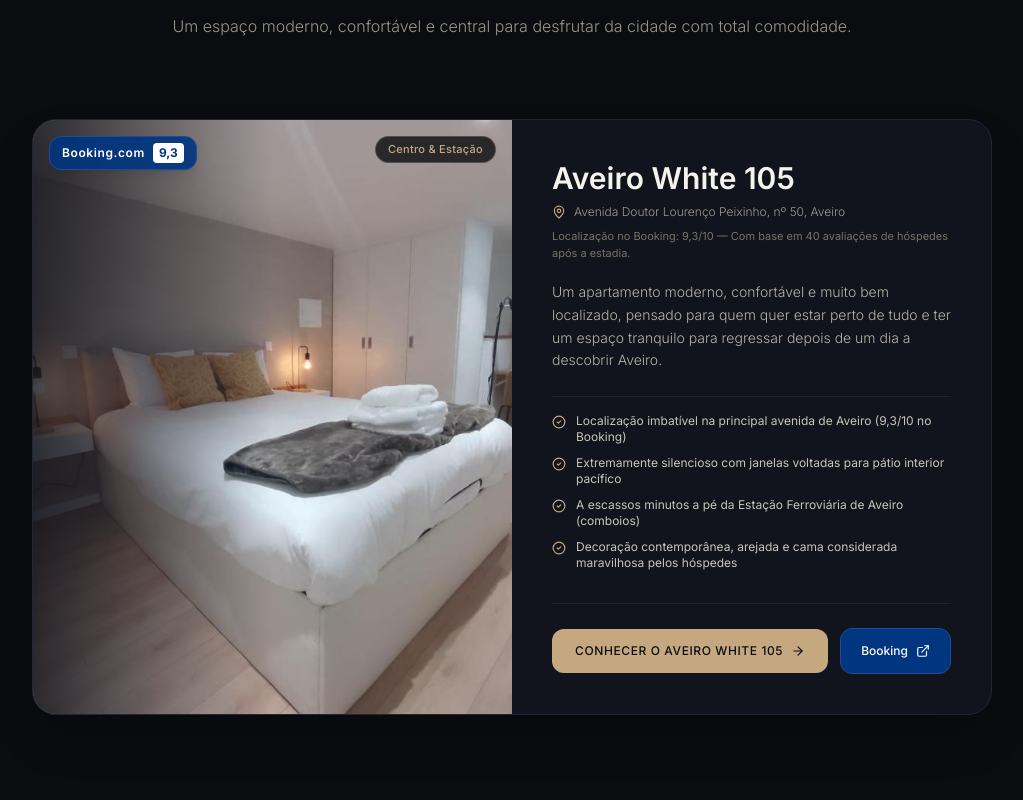
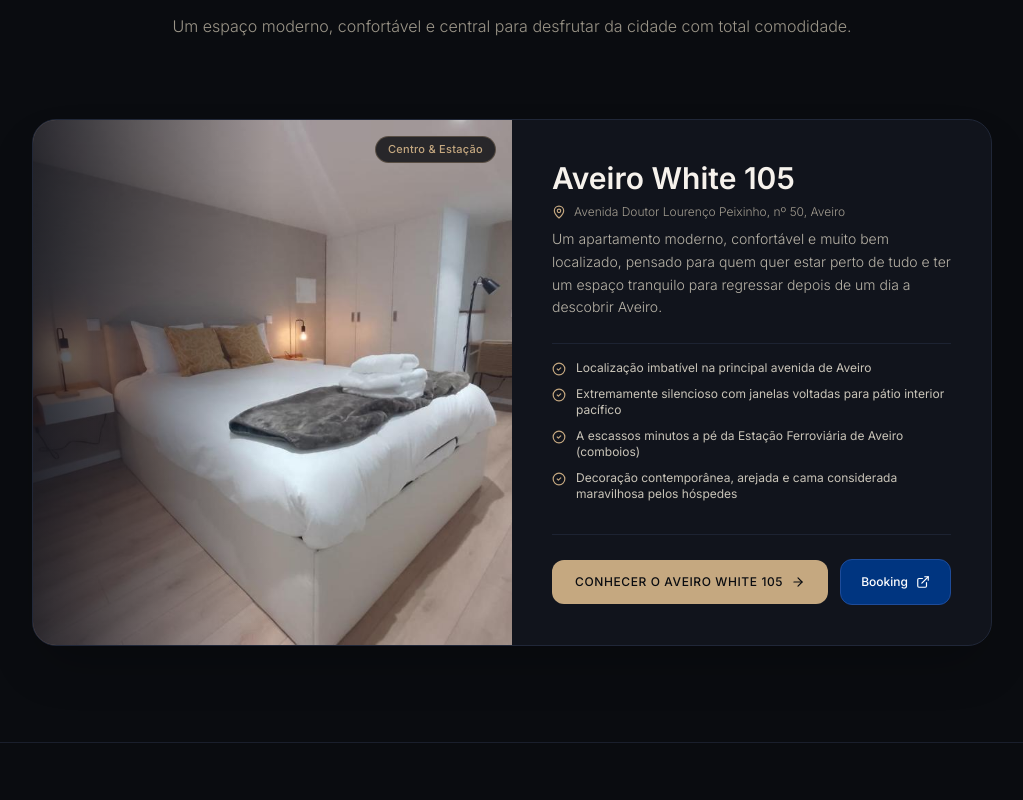
Before and after one commit to brunodefreittas/Alojamentos-Aveiro, a React (Vite) app: page / in a window 1280 px wide. Shown: the part 1100-1900 px from the top of the page, without its empty margins (128-1151 px from the left). Built offline with nearby package versions, Linux system fonts and the light colour scheme.

Commit message:
refactor: remove Booking.com review scores from UI and data
Eliminate external Booking.com rating widgets and score data from components and configuration to decouple the UI from specific third-party platform metrics.

```diff
--- a/src/components/ApartmentView.tsx
+++ b/src/components/ApartmentView.tsx
@@ -107,20 +107,7 @@ export const ApartmentView: React.FC<ApartmentViewProps> = ({
             />
             <div className="absolute inset-0 bg-gradient-to-t from-[#0a0c10] via-[#0a0c10]/85 to-[#0a0c10]/60" />
 
-            {/* Top badges */}
-            <div className="relative z-10 flex flex-wrap items-center gap-2.5">
-              <div className="inline-flex items-center gap-2 px-3 py-1.5 rounded-xl bg-[#003580]/95 text-white backdrop-blur-md border border-[#1e4c9a] shadow-lg">
-                <span className="text-xs font-semibold tracking-wider">Booking.com</span>
-                <span className="px-1.5 py-0.5 rounded bg-white text-[#003580] text-xs font-bold">
-                  {apartment.bookingLocationScore.toString().replace('.', ',')}
-                </span>
-              </div>
-              <span className="text-[11px] text-[#e0ded8] bg-[#0a0c10]/90 border border-[#2c354a] px-3 py-1.5 rounded-xl backdrop-blur-md">
-                {lang === 'pt'
-                  ? `Baseado em ${apartment.bookingReviewsCount} avaliações`
-                  : `Based on ${apartment.bookingReviewsCount} reviews`}
-              </span>
-            </div>
+
 
             {/* Bottom Hero Content */}
             <div className="relative z-10 flex flex-col md:flex-row md:items-end justify-between gap-6 mt-12 sm:mt-0">
--- a/src/components/ApartmentsShowcase.tsx
+++ b/src/components/ApartmentsShowcase.tsx
@@ -55,14 +55,6 @@ export const ApartmentsShowcase: React.FC<ApartmentsShowcaseProps> = ({
             />
             <div className="absolute inset-0 bg-gradient-to-t lg:bg-gradient-to-r from-[#11141c] via-transparent to-transparent opacity-80 pointer-events-none" />
 
-            {/* Booking Score Badge */}
-            <div className="absolute top-4 left-4 inline-flex items-center gap-2 px-3 py-1.5 rounded-xl bg-[#003580]/90 text-white backdrop-blur-md border border-[#1e4c9a] shadow-lg">
-              <span className="text-xs font-semibold tracking-wider">Booking.com</span>
-              <span className="px-1.5 py-0.5 rounded bg-white text-[#003580] text-xs font-bold">
-                {white.bookingLocationScore.toString().replace('.', ',')}
-              </span>
-            </div>
-
             {/* Quick Tag */}
             <span className="absolute top-4 right-4 px-3 py-1 rounded-full text-[11px] font-medium tracking-wide bg-[#0a0c10]/80 text-[#c5a880] border border-[#c5a880]/30 backdrop-blur-md">
               {lang === 'pt' ? 'Centro & Estação' : 'Center & Station'}
@@ -84,11 +76,7 @@ export const ApartmentsShowcase: React.FC<ApartmentsShowcaseProps> = ({
                 <span>{white.address}, {white.city}</span>
               </div>
 
-              <div className="text-[11px] text-[#787265] mb-5">
-                {lang === 'pt'
-                  ? `Localização no Booking: 9,3/10 — Com base em ${white.bookingReviewsCount} avaliações de hóspedes após a estadia.`
-                  : `Booking.com location: 9.3/10 — Based on ${white.bookingReviewsCount} verified guest reviews.`}
-              </div>
+
 
               <p className="text-sm text-[#b8b3a7] font-light leading-relaxed mb-6">
                 {white.homeCardText[lang]}
--- a/src/components/LocationSection.tsx
+++ b/src/components/LocationSection.tsx
@@ -40,13 +40,10 @@ export const LocationSection: React.FC<LocationSectionProps> = ({
           {/* Left Info Column */}
           <div className="lg:col-span-5 flex flex-col justify-between p-8 rounded-3xl bg-[#11141c] border border-[#232b3d] shadow-xl">
             <div>
-              <div className="flex items-center justify-between mb-4">
+              <div className="mb-4">
                 <h3 className="font-serif text-2xl sm:text-3xl text-[#fbf8f3]">
                   {currentApartment.name}
                 </h3>
-                <span className="px-2.5 py-1 rounded-lg bg-[#003580] text-white text-xs font-bold">
-                  {currentApartment.bookingLocationScore.toString().replace('.', ',')} / 10
-                </span>
               </div>
 
               <div className="flex items-start gap-2 text-xs text-[#b0aaa0] mb-6 font-light">
--- a/src/data/apartmentsData.ts
+++ b/src/data/apartmentsData.ts
@@ -24,8 +24,6 @@ export const APARTMENTS_DATA: Record<'aveiro-white-105', ApartmentData> = {
     postalCode: '3800-165',
     city: 'Aveiro',
     country: 'Portugal',
-    bookingLocationScore: 9.3,
-    bookingReviewsCount: 40,
     bookingUrl: 'https://www.booking.com/hotel/pt/aveiro-white-105.pt-br.html',
     heroImage: '/images/aveiro-white/aveiro-white-01.jpg',
     introTitle: {
@@ -58,8 +56,8 @@ export const APARTMENTS_DATA: Record<'aveiro-white-105', ApartmentData> = {
     },
     highlights: [
       {
-        pt: 'Localização imbatível na principal avenida de Aveiro (9,3/10 no Booking)',
-        en: 'Unbeatable address on Aveiro main avenue (9.3/10 location score on Booking)',
+        pt: 'Localização imbatível na principal avenida de Aveiro',
+        en: 'Unbeatable address on Aveiro main avenue',
       },
       {
         pt: 'Extremamente silencioso com janelas voltadas para pátio interior pacífico',
@@ -77,7 +75,7 @@ export const APARTMENTS_DATA: Record<'aveiro-white-105', ApartmentData> = {
     amenities: [
       {
         iconName: 'MapPin',
-        label: { pt: 'Localização Central 9,3/10', en: 'Central Location 9.3/10' },
+        label: { pt: 'Localização Central', en: 'Central Location' },
         description: { pt: 'Avenida Dr. Lourenço Peixinho', en: 'On main central avenue' },
       },
       {
--- a/src/data/translations.ts
+++ b/src/data/translations.ts
@@ -12,7 +12,7 @@ export const TRANSLATIONS = {
     },
     hero: {
       eyebrow: 'ESTADIA EM AVEIRO',
-      title: 'Fique em Aveiro. Descubra a cidade ao seu ritmo.',
+      title: 'Alojamentos em Aveiro. Descubra a cidade ao seu ritmo.',
       text: 'Entre canais, moliceiros, sabores tradicionais e passeios junto à ria, Aveiro convida a ficar mais um pouco. Escolha o alojamento que combina consigo e aproveite a cidade com todo o conforto.',
       cta: 'Conhecer os alojamentos',
       secondaryCta: 'Descobrir Aveiro',
@@ -21,7 +21,6 @@ export const TRANSLATIONS = {
       title: 'Dois espaços. Uma cidade para descobrir.',
       text: 'Escolha o espaço que melhor combina com a sua estadia e tenha Aveiro como ponto de partida para dias de descanso, descoberta e bons momentos.',
       cta: 'Conhecer alojamento',
-      ratingNote: 'Baseado em avaliações de hóspedes no Booking',
       viewOnBooking: 'Ver no Booking',
     },
     aveiroIntro: {
@@ -89,8 +88,6 @@ export const TRANSLATIONS = {
       locationTitle: 'Aveiro começa à porta.',
       pointsOfInterestTitle: 'Pontos de interesse a pé',
       minutesWalk: 'min a pé',
-      bookingScoreLabel: 'Avaliação de localização no Booking',
-      basedOnReviews: 'Com base em avaliações verificadas de hóspedes',
       bookButton: 'Reservar no Booking',
       interestedQuestion: 'Gostou deste espaço?',
       interestedText: 'Consulte a disponibilidade e faça a sua reserva com total segurança através do Booking.',
@@ -185,7 +182,6 @@ export const TRANSLATIONS = {
       title: 'Two spaces. One inspiring city to discover.',
       text: 'Select the accommodation that best matches your trip and make Aveiro your starting point for restful days, authentic discoveries, and memorable moments.',
       cta: 'View accommodation',
-      ratingNote: 'Based on genuine guest reviews on Booking',
       viewOnBooking: 'View on Booking',
     },
     aveiroIntro: {
@@ -253,8 +249,6 @@ export const TRANSLATIONS = {
       locationTitle: 'Aveiro begins at your door.',
       pointsOfInterestTitle: 'Points of interest within walking distance',
       minutesWalk: 'min walk',
-      bookingScoreLabel: 'Booking.com Location Rating',
-      basedOnReviews: 'Based on verified guest reviews',
       bookButton: 'Book on Booking.com',
       interestedQuestion: 'Enjoyed this accommodation?',
       interestedText: 'Check real-time availability and confirm your stay securely via Booking.com.',
--- a/src/types.ts
+++ b/src/types.ts
@@ -48,8 +48,7 @@ export interface ApartmentData {
   postalCode: string;
   city: string;
   country: string;
-  bookingLocationScore: number;
-  bookingReviewsCount: number;
+
   bookingUrl: string;
   heroImage: string;
   introTitle: { pt: string; en: string };
```
